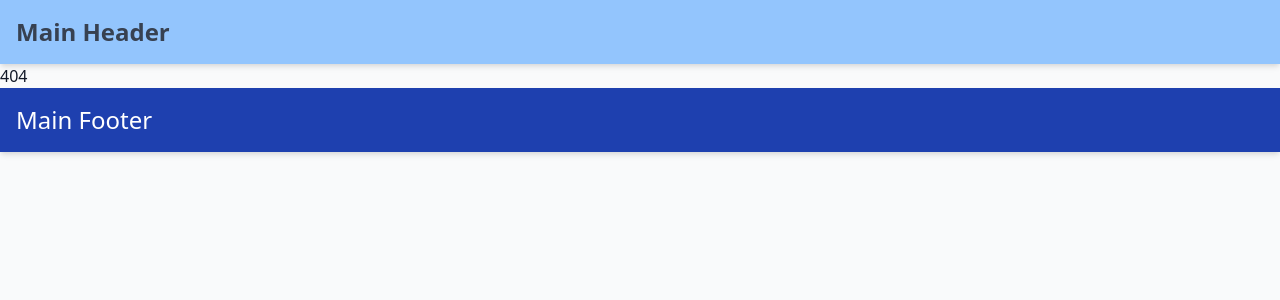
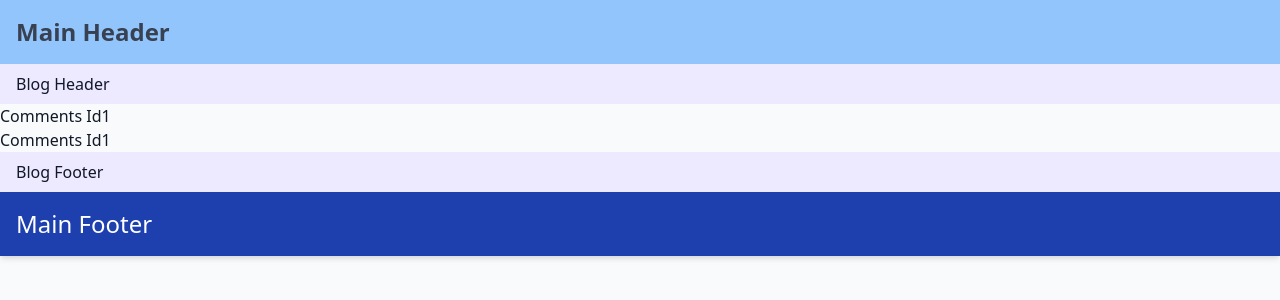
Before and after one commit to Zagaz/codevolution-next-js, a Next.js app: page /blog/1/comments/1 in a window 1280 px wide. Before the commit this address had no page. Shown: the top 300 px of the page. Built offline with nearby package versions, Linux system fonts and the light colour scheme.

Commit message:
Nested dynamic routes

```diff
--- /dev/null
+++ b/src/app/(blog group)/blog/[blogId]/comments/[commentsId]/page.tsx
@@ -0,0 +1,17 @@
+import React from 'react'
+
+export default async function CommentsId({
+    params,
+}: {
+    params: Promise<{ blogId: string; commentsId: string }>
+}) {
+    const { blogId, commentsId } = await params
+
+
+    return (
+        <>
+            <div>Comments Id{blogId}</div>
+            <div>Comments Id{commentsId}</div>
+        </>
+    )
+}
--- a/src/app/(blog group)/blog/[blogId]/page.tsx
+++ b/src/app/(blog group)/blog/[blogId]/page.tsx
@@ -1,14 +1,12 @@
 import React from 'react'
 
 export default async function BlogId({
-    params
+    params,
 }:{
     params:Promise<{blogId:string}>
 }) {
     const blogId = (await params).blogId
 
-
-
   return (
     <div>BlogId:{blogId}</div>
   )
```
